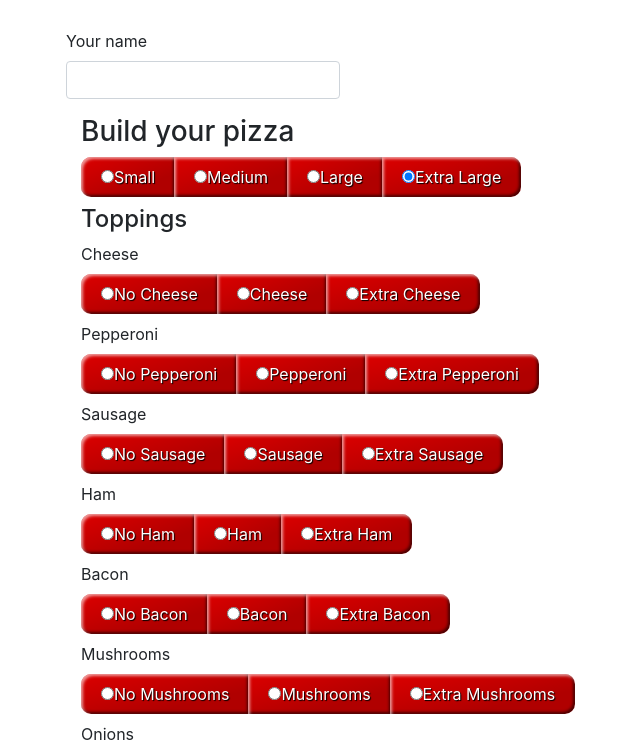
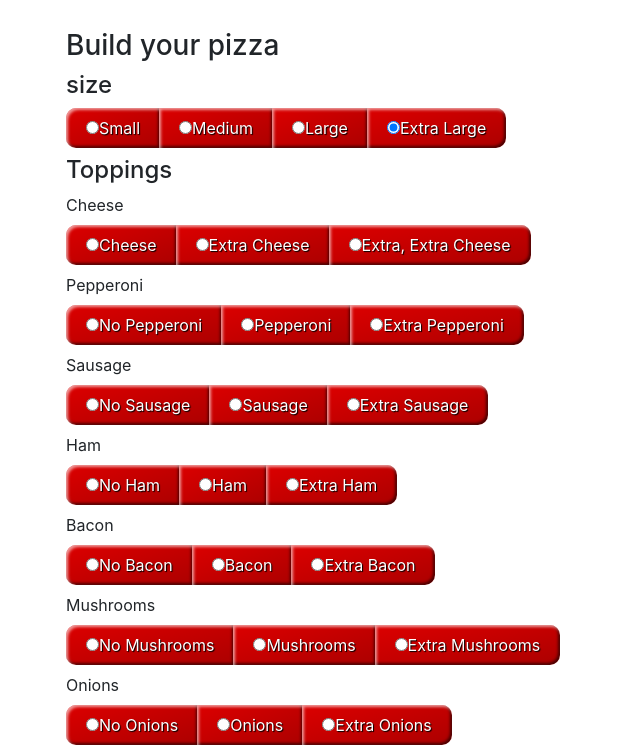
Before and after one commit to Bradbuchholz/pizzaDelivery, a plain HTML site: page index.html in a window 1280 px wide. Shown: the part 41-791 px from the top of the page, without its empty margins (19-659 px from the left). Drawn offline with Linux system fonts and the light colour scheme.

Commit message:
update README.md

```diff
--- a/css/styles.css
+++ b/css/styles.css
@@ -10,7 +10,7 @@
   background-color: rgba(220, 0, 0, 1);
   background-image: linear-gradient(to top left,
                                     rgba(0, 0, 0, .2),
-                                    rgba(0, 0, 0, .2) 30%,
+                                    rgba(0, 0, 0, .2) 10%,
                                     rgba(0, 0, 0, 0));
   box-shadow: inset 2px 2px 3px rgba(255, 255, 255, .6),
               inset -2px -2px 3px rgba(0, 0, 0, .6);
--- a/index.html
+++ b/index.html
@@ -13,16 +13,12 @@
       <form id="pizzaOrder">
 
       <h2>Let's start your order</h2><br>
-      <div class="input-group">
-        <div class="form-group">
-          <label for="input">Your name</label>
-          <input id="name" class="form-control" type="text">
-        </div>
 
     </div>
 
     <div class="container">
       <h3>Build your pizza</h3>
+      <h4>size</h4>
       <div class="btn-group">
         <label class="btn">
           <input type="radio" name="size" value="1" checked>Small
@@ -44,13 +40,13 @@
         <label class="buttonToppings">Cheese</label><br>
         <div class="btn-group">
           <label class="btn">
-          <input type="radio" name="cheese" value="1">No Cheese
+          <input type="radio" name="cheese" value="1">Cheese
         </label>
         <label class="btn">
-          <input type="radio" name="cheese" value="2">Cheese
+          <input type="radio" name="cheese" value="2">Extra Cheese
         </label>
         <label class="btn">
-          <input type="radio" name="cheese" value="3">Extra Cheese
+          <input type="radio" name="cheese" value="3">Extra, Extra Cheese
         </label>
         </div>
       </div>
@@ -88,13 +84,13 @@
           <label class="buttonToppings">Ham</label><br>
           <div class="btn-group">
             <label class="btn">
-            <input type="radio" name="cheese" value="1">No Ham
+            <input type="radio" name="ham" value="1">No Ham
           </label>
           <label class="btn">
-            <input type="radio" name="cheese" value="2">Ham
+            <input type="radio" name="ham" value="2">Ham
           </label>
           <label class="btn">
-            <input type="radio" name="cheese" value="3">Extra Ham
+            <input type="radio" name="ham" value="3">Extra Ham
           </label>
           </div>
         </div>
@@ -187,9 +183,9 @@
             <input type="radio" name="ranchDrizzle" value="3">Extra Ranch Drizzle
           </label>
           </div>
-        </div>
+        </div><br>
       </div>
-        <button type="submit" class="btn" id="makePizza">Complete your order</button>
+        <button type="submit" class="btn">Complete your order</button>
 
     </div>
 
--- a/js/scripts.js
+++ b/js/scripts.js
@@ -1,5 +1,4 @@
-var Pizza = function(forName, size, cheese, pepperoni, sausage, ham, bacon, mushrooms, onions, olives, peppers, ranchDrizzle) {
-this.forName = forName;
+var Pizza = function(size, cheese, pepperoni, sausage, ham, bacon, mushrooms, onions, olives, peppers, ranchDrizzle) {
 this.size = size;
 this.cheese = cheese;
 this.pepperoni = pepperoni;
```
Also changed, not shown: 1 other file.
